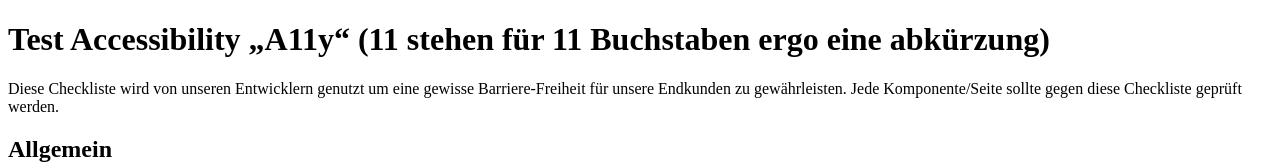
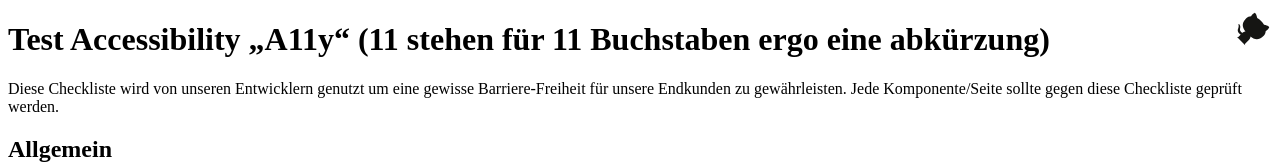
Before and after one commit to Neofonie/a11y, a SvelteKit app: page / in a window 1280 px wide. Shown: the top 164 px of the page. Built offline with nearby package versions, Linux system fonts and the light colour scheme.

Commit message:
github badge added

```diff
--- /dev/null
+++ b/src/lib/components/github.svelte
@@ -0,0 +1,41 @@
+<a href="https://github.com/Neofonie/a11y" class="github-corner"
+   aria-label="View source on GitHub" target="_blank">
+    <svg width="80" height="80" viewBox="0 0 250 250"
+         style="fill:#fff; color:#151513; position: absolute; top: 0; border: 0; right: 0;" aria-hidden="true">
+        <path d="M0,0 L115,115 L130,115 L142,142 L250,250 L250,0 Z"></path>
+        <path d="M128.3,109.0 C113.8,99.7 119.0,89.6 119.0,89.6 C122.0,82.7 120.5,78.6 120.5,78.6 C119.2,72.0 123.4,76.3 123.4,76.3 C127.3,80.9 125.5,87.3 125.5,87.3 C122.9,97.6 130.6,101.9 134.4,103.2"
+              fill="currentColor" style="transform-origin: 130px 106px;" class="octo-arm"></path>
+        <path d="M115.0,115.0 C114.9,115.1 118.7,116.5 119.8,115.4 L133.7,101.6 C136.9,99.2 139.9,98.4 142.2,98.6 C133.8,88.0 127.5,74.4 143.8,58.0 C148.5,53.4 154.0,51.2 159.7,51.0 C160.3,49.4 163.2,43.6 171.4,40.1 C171.4,40.1 176.1,42.5 178.8,56.2 C183.1,58.6 187.2,61.8 190.9,65.4 C194.5,69.0 197.7,73.2 200.1,77.6 C213.8,80.2 216.3,84.9 216.3,84.9 C212.7,93.1 206.9,96.0 205.4,96.6 C205.1,102.4 203.0,107.8 198.3,112.5 C181.9,128.9 168.3,122.5 157.7,114.1 C157.9,116.9 156.7,120.9 152.7,124.9 L141.0,136.5 C139.8,137.7 141.6,141.9 141.8,141.8 Z"
+              fill="currentColor" class="octo-body"></path>
+    </svg>
+</a>
+<style>
+    .github-corner {
+        position: absolute;
+        z-index: 1;
+        right: 0;
+        top: 0;
+    }
+    .github-corner:hover .octo-arm {
+        animation: octocat-wave 560ms ease-in-out
+    }
+    @keyframes octocat-wave {
+        0%, 100% {
+            transform: rotate(0)
+        }
+        20%, 60% {
+            transform: rotate(-25deg)
+        }
+        40%, 80% {
+            transform: rotate(10deg)
+        }
+    }
+    @media (max-width: 500px) {
+        .github-corner:hover .octo-arm {
+            animation: none
+        }
+        .github-corner .octo-arm {
+            animation: octocat-wave 560ms ease-in-out
+        }
+    }
+</style>
--- a/src/routes/+page.svelte
+++ b/src/routes/+page.svelte
@@ -1,6 +1,9 @@
 <script type="ts">
-    import Checkbox from '$lib/components/checkbox.svelte'
+    import Checkbox from '$lib/components/checkbox.svelte';
+    import Github from '$lib/components/github.svelte';
 </script>
+
+<Github/>
 
 <h1>Test Accessibility „A11y“ (11 stehen für 11 Buchstaben ergo eine abkürzung)</h1>
 
```
